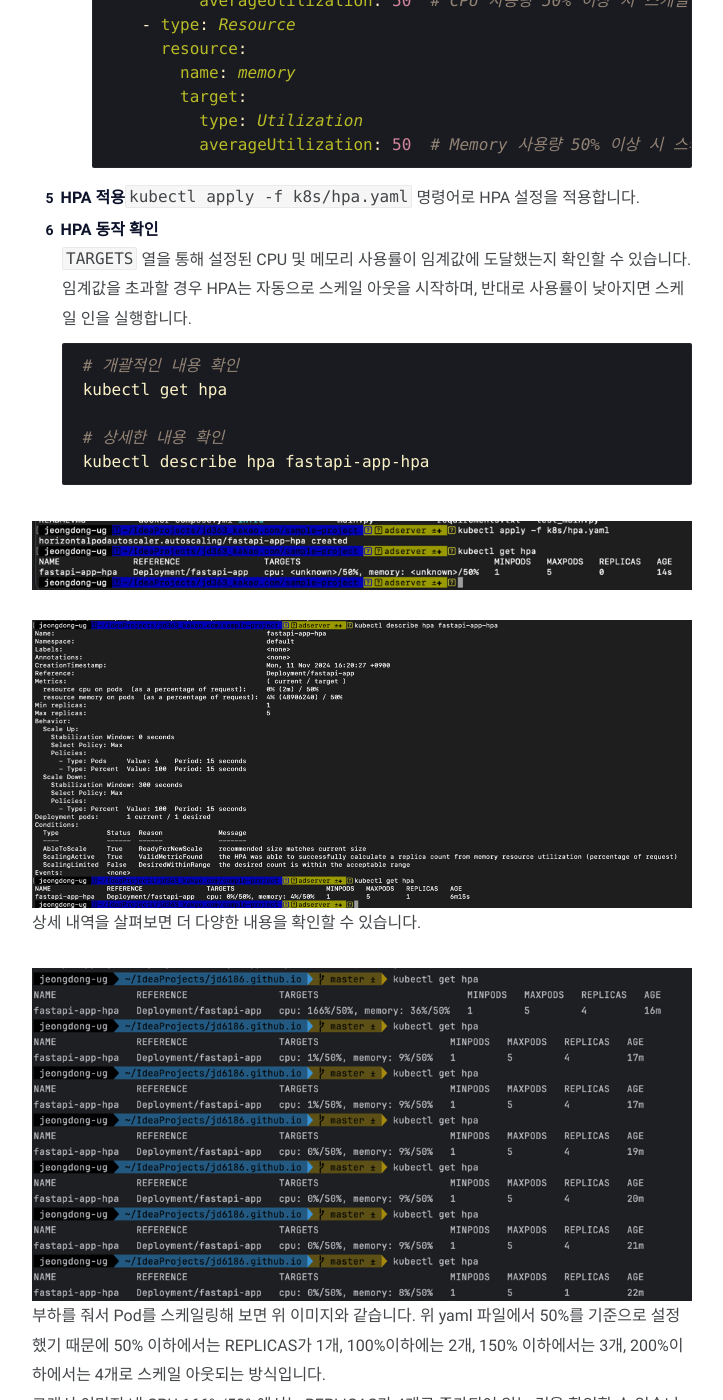
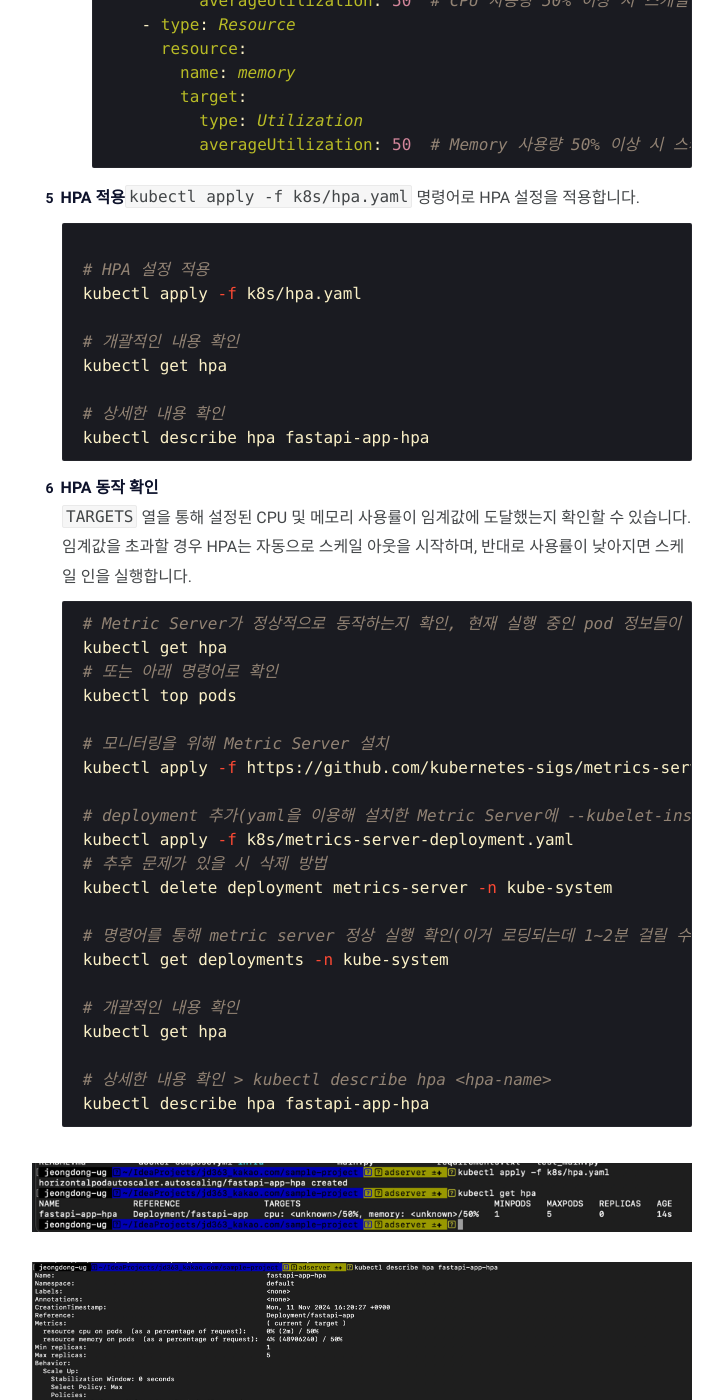
Before and after one commit to jd6186/jd6186.github.io, a Jekyll site: the page built from _posts/DevOps/kubernetes/2024-11-08-Use_Kubernetes.md, in a window 1280 px wide and 1400 px high, scrolled down 42079 px. Shown: the whole window, without its empty margins (278-1001 px from the left). Built offline with Jekyll 4.4.1, drawn with Linux system fonts in a browser that asks for light colours; comment, search, counter and statistics services are not loaded.

Commit message:
feat: Kubernetes Hpa 확인 방법 더 자세하게 정리

````diff
--- a/_posts/DevOps/kubernetes/2024-11-08-Use_Kubernetes.md
+++ b/_posts/DevOps/kubernetes/2024-11-08-Use_Kubernetes.md
@@ -1093,14 +1093,41 @@ Kubernetes에서는 간단한 명령어로 Pod 개수를 수동으로 조정할
                 type: Utilization
                 averageUtilization: 50  # Memory 사용량 50% 이상 시 스케일 아웃
         ```
-2. **HPA 적용**`kubectl apply -f k8s/hpa.yaml` 명령어로 HPA 설정을 적용합니다.
+2. **HPA 적용**`kubectl apply -f k8s/hpa.yaml` 명령어로 HPA 설정을 적용합니다.<br/>
+    ```bash
+
+    # HPA 설정 적용
+    kubectl apply -f k8s/hpa.yaml
+
+    # 개괄적인 내용 확인
+    kubectl get hpa
+
+    # 상세한 내용 확인
+    kubectl describe hpa fastapi-app-hpa
+    ```
 3. **HPA 동작 확인**<br/>
    `TARGETS` 열을 통해 설정된 CPU 및 메모리 사용률이 임계값에 도달했는지 확인할 수 있습니다. 임계값을 초과할 경우 HPA는 자동으로 스케일 아웃을 시작하며, 반대로 사용률이 낮아지면 스케일 인을 실행합니다.<br/>
     ```bash
+    # Metric Server가 정상적으로 동작하는지 확인, 현재 실행 중인 pod 정보들이 unknown이면 Metric Server가 정상적으로 동작하지 않는 것
+    kubectl get hpa
+    # 또는 아래 명령어로 확인
+    kubectl top pods
+
+    # 모니터링을 위해 Metric Server 설치
+    kubectl apply -f https://github.com/kubernetes-sigs/metrics-server/releases/latest/download/components.yaml
+
+    # deployment 추가(yaml을 이용해 설치한 Metric Server에 --kubelet-insecure-tls 플래그 추가)
+    kubectl apply -f k8s/metrics-server-deployment.yaml
+    # 추후 문제가 있을 시 삭제 방법
+    kubectl delete deployment metrics-server -n kube-system
+
+    # 명령어를 통해 metric server 정상 실행 확인(이거 로딩되는데 1~2분 걸릴 수 있습니다만, 그 이상 걸리면 뭔가 문제가 있는거니 metric server 및 관련 deployment를 delete하고 다시 설치해주세요)
+    kubectl get deployments -n kube-system
+
     # 개괄적인 내용 확인
     kubectl get hpa
 
-    # 상세한 내용 확인
+    # 상세한 내용 확인 > kubectl describe hpa <hpa-name>
     kubectl describe hpa fastapi-app-hpa
     ```
 
````
